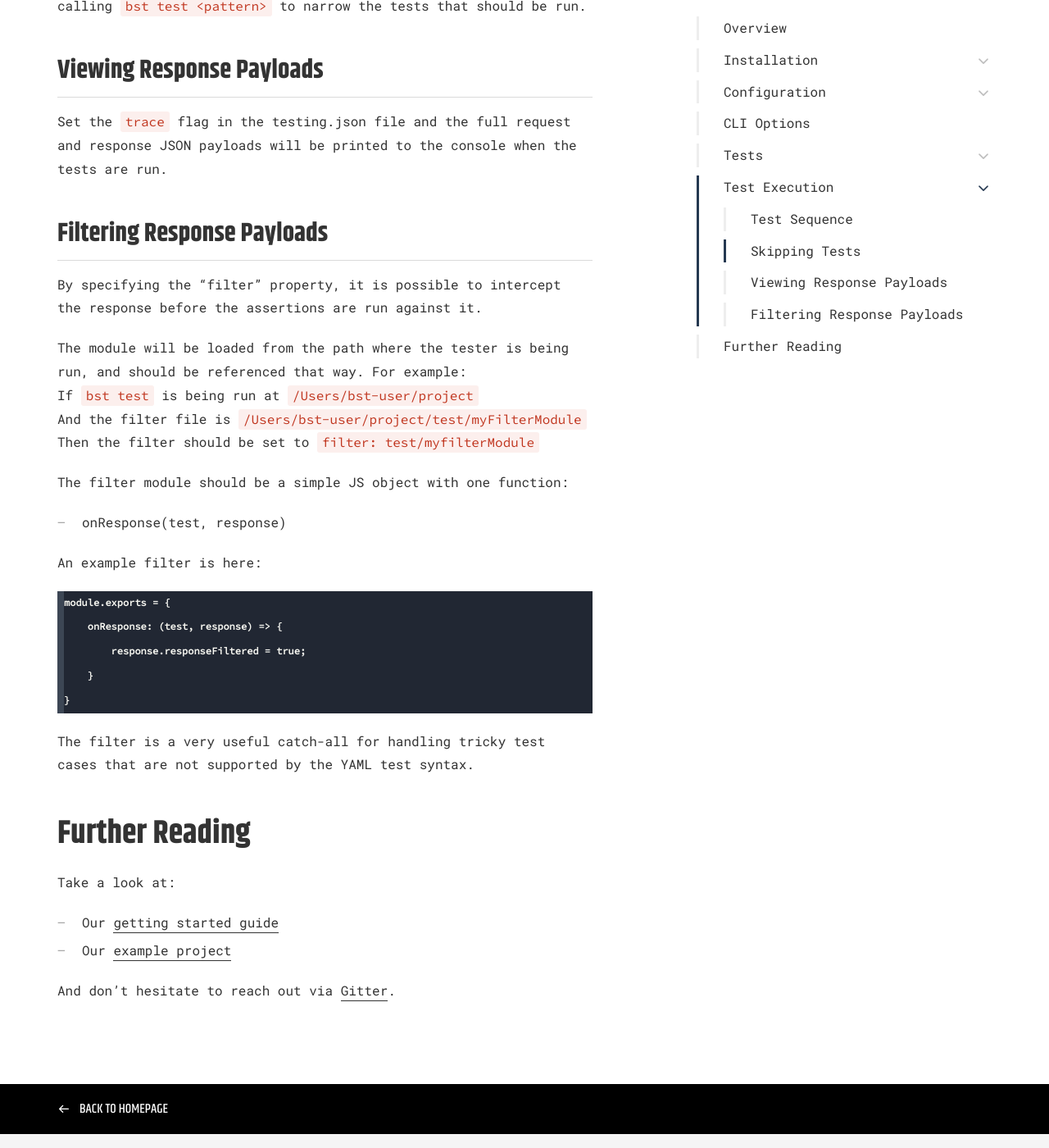
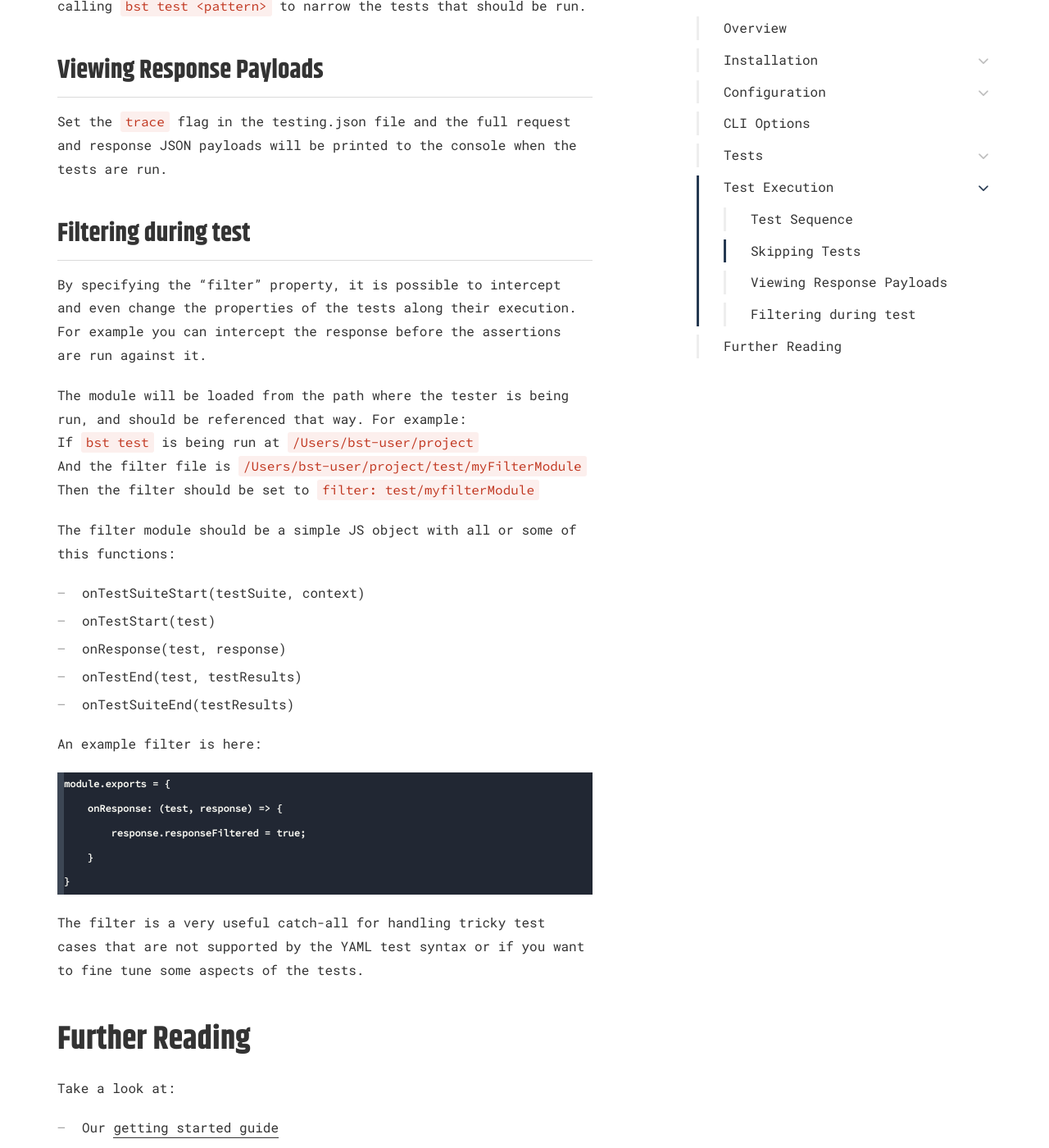
Before and after one commit to bespoken/bespoken-docs, a Jekyll site: the page built from end-to-end/guide.md, in a window 1280 px wide and 1400 px high, scrolled down 13869 px. Shown: the whole window at 82% size. Built offline with Jekyll 4.4.1, drawn with Linux system fonts in a browser that asks for light colours; some web fonts are replaced.

Commit message:
Update end-to-end guide with new filters updates

````diff
--- a/end-to-end/guide.md
+++ b/end-to-end/guide.md
@@ -419,16 +419,21 @@
 ## Viewing Response Payloads
 Set the `trace` flag in the testing.json file and the full request and response JSON payloads will be printed to the console when the tests are run.
 
-## Filtering Response Payloads
-By specifying the "filter" property, it is possible to intercept the response before the assertions are run against it.
+## Filtering during test
+By specifying the "filter" property, it is possible to intercept and even change the properties of the tests along their execution.
+For example you can intercept the response before the assertions are run against it.
 
 The module will be loaded from the path where the tester is being run, and should be referenced that way. For example:
 If `bst test` is being run at `/Users/bst-user/project`
 And the filter file is `/Users/bst-user/project/test/myFilterModule`
 Then the filter should be set to `filter: test/myfilterModule`
 
-The filter module should be a simple JS object with one function:
+The filter module should be a simple JS object with all or some of this functions:
+* onTestSuiteStart(testSuite, context)
+* onTestStart(test)
 * onResponse(test, response)
+* onTestEnd(test, testResults)
+* onTestSuiteEnd(testResults)
 
 An example filter is here:
 ```
@@ -439,7 +444,7 @@
 }
 ```
 
-The filter is a very useful catch-all for handling tricky test cases that are not supported by the YAML test syntax.
+The filter is a very useful catch-all for handling tricky test cases that are not supported by the YAML test syntax or if you want to fine tune some aspects of the tests.
 
 # Further Reading
 Take a look at:
````
Also changed, not shown: 1 other file.
